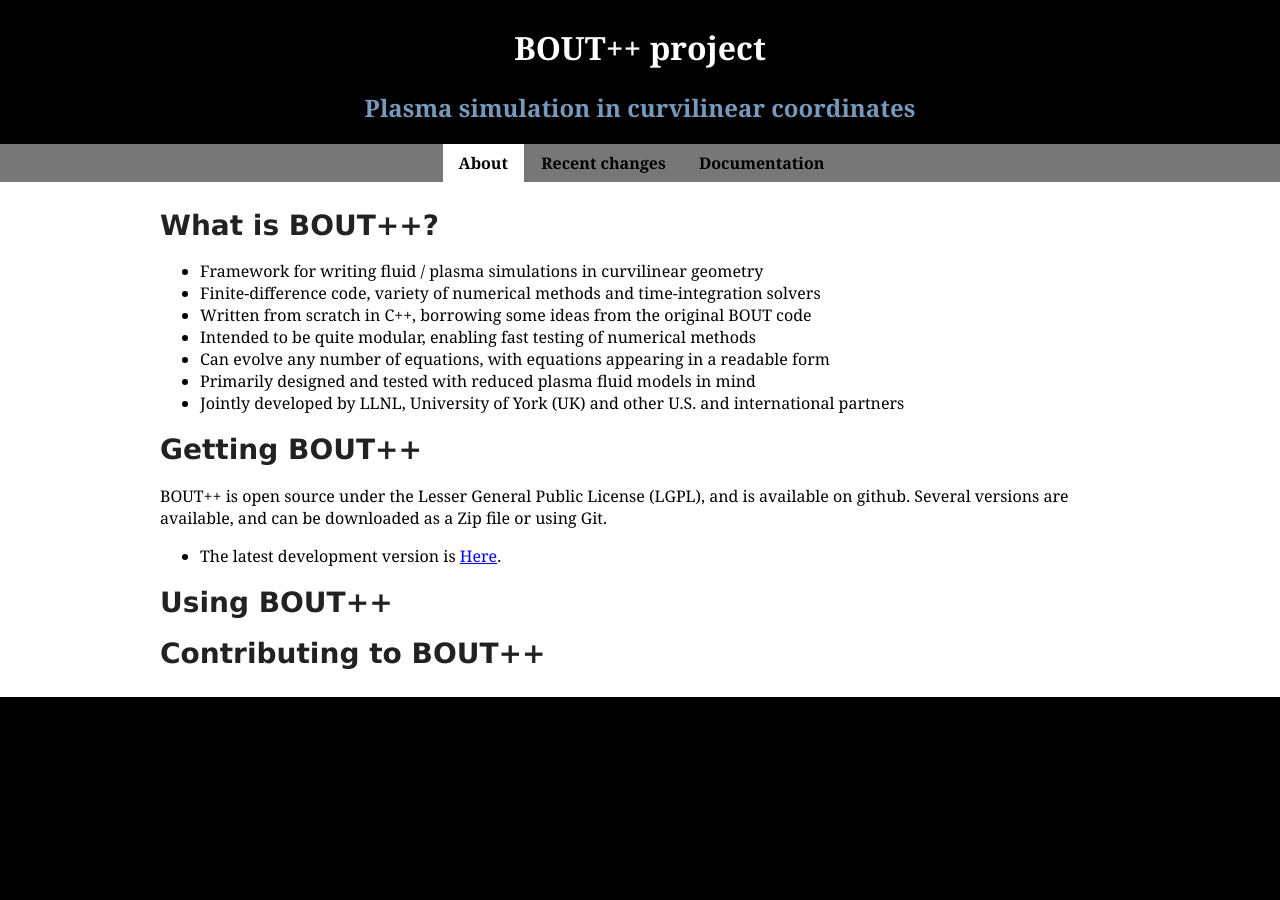
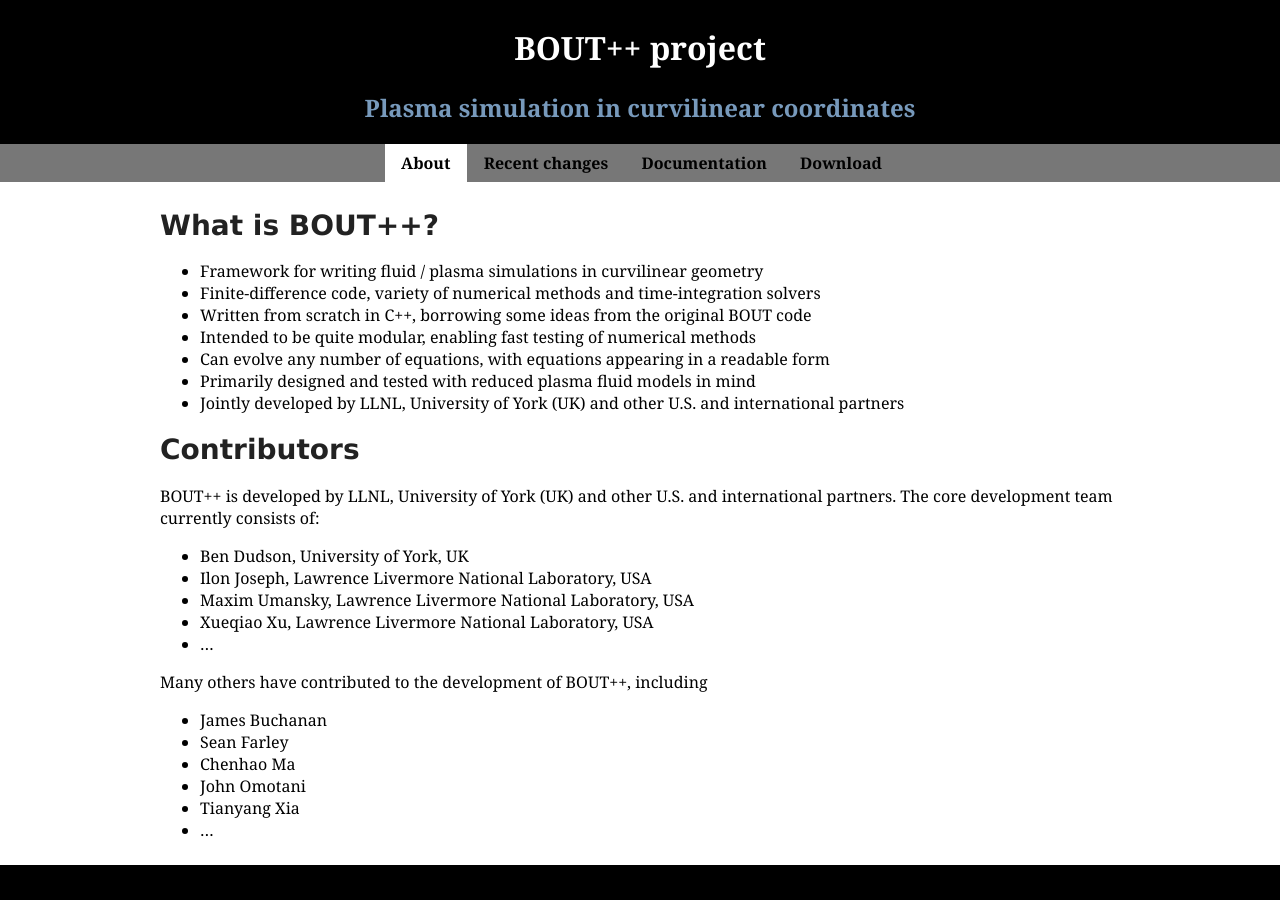
Before and after one commit to boutproject/boutproject.github.io, a Jekyll site: the page built from index.markdown, in a window 1280 px wide. Built offline with Jekyll 4.4.1, drawn with Linux system fonts in a browser that asks for light colours; Markdown is read by kramdown in place of the engine named in the settings.

Commit message:
Moving material around

```diff
--- a/_includes/nav.html
+++ b/_includes/nav.html
@@ -18,5 +18,11 @@
 {% else %}
 	<li><a href="{{ page.prefix }}doc.html">Documentation</a></li>
 {% endif %}
+
+{% if page.nav-state == 'doc' %}
+        <li class="current-page">Download</li>
+{% else %}
+        <li><a href="{{ page.prefix }}download.html">Download</a></li>
+{% endif %}
 </ul>
 </div>
--- a/index.markdown
+++ b/index.markdown
@@ -14,13 +14,21 @@
 * Primarily designed and tested with reduced plasma fluid models in mind
 * Jointly developed by LLNL, University of York (UK) and other U.S. and international partners
 
-# Getting BOUT++
+# Contributors
 
-BOUT++ is open source under the Lesser General Public License (LGPL), and is available on github.
-Several versions are available, and can be downloaded as a Zip file or using Git.
+BOUT++ is developed by LLNL, University of York (UK) and other U.S. and international partners.
+The core development team currently consists of:
+* Ben Dudson, University of York, UK
+* Ilon Joseph, Lawrence Livermore National Laboratory, USA
+* Maxim Umansky, Lawrence Livermore National Laboratory, USA
+* Xueqiao Xu, Lawrence Livermore National Laboratory, USA
+* ...
 
-* The latest development version is [Here](https://github.com/boutproject/BOUT).
+Many others have contributed to the development of BOUT++, including
 
-# Using BOUT++
-
-# Contributing to BOUT++
+* James Buchanan
+* Sean Farley
+* Chenhao Ma
+* John Omotani
+* Tianyang Xia
+* ...
```
